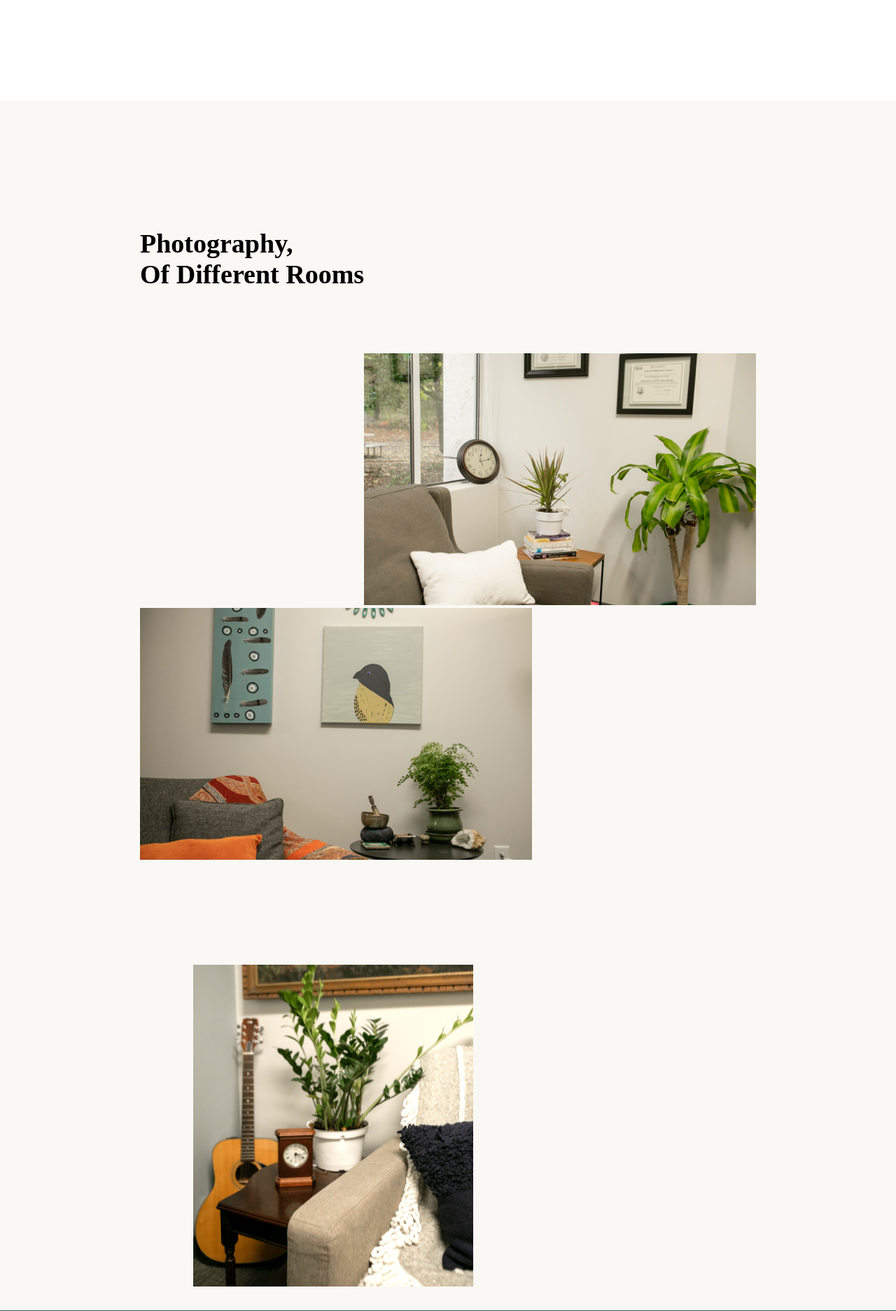
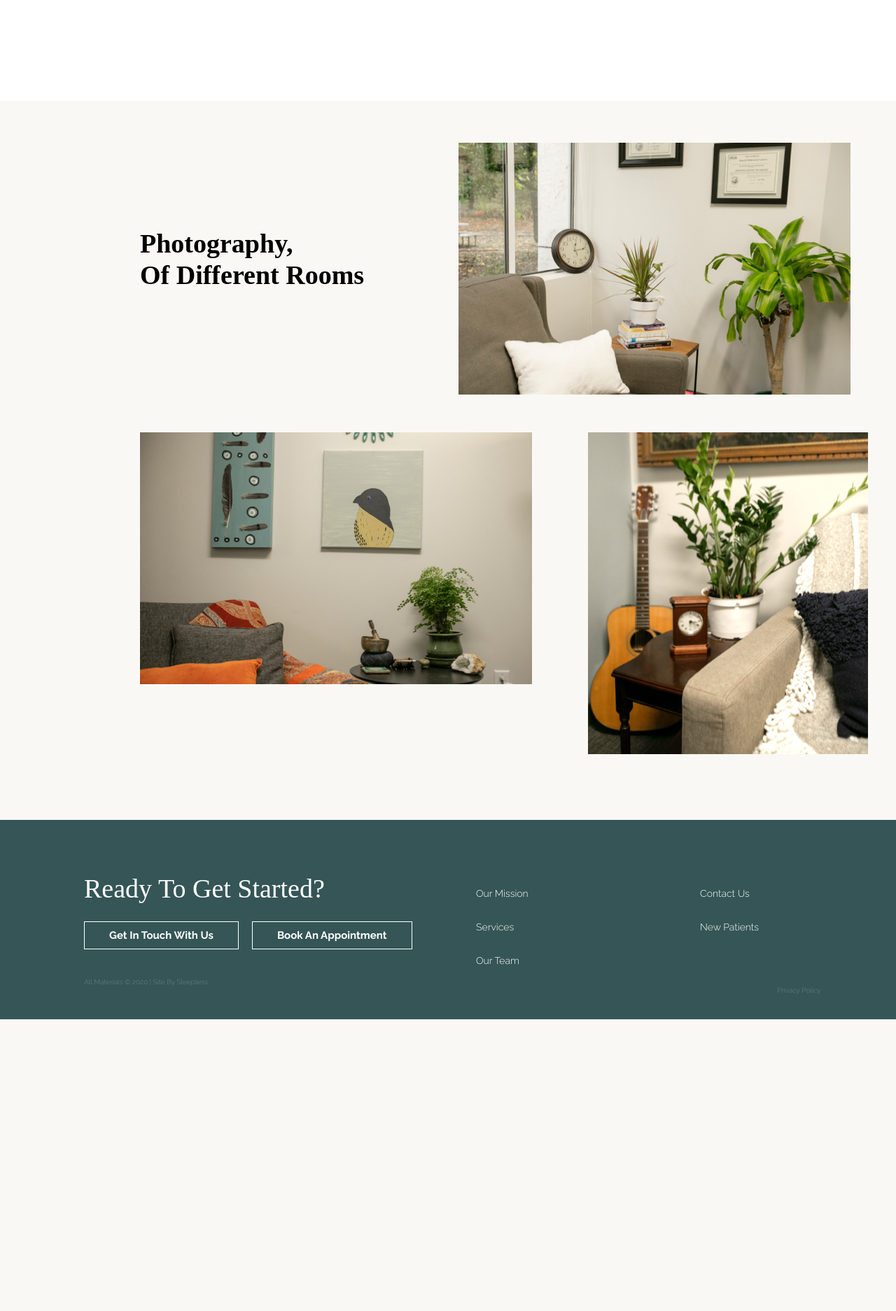
Before and after one commit to jpettett/test-2020, a PHP site: page / in a window 1280 px wide; the page is wider, and only the part inside the window is pictured. Shown: the part 2408-4282 px from the top of that part at 70% size. After the commit the page ends 3865 px from the top of that part, so only its background shows below. Run offline with PHP 8.4, Linux system fonts and the light colour scheme; some web fonts are replaced.

Commit message:
updated css on photography of diff rooms section

```diff
--- a/test.html
+++ b/test.html
@@ -84,19 +84,18 @@
             </div>
         </section>
         <section class="photography">
-            <h1 class="room-photography-title">Photography,<br> Of Different Rooms</h1>
-            <div class="section-top-row">
-                <img src="media/photo-1549737328-8b9f3252b927 copy 6.png" alt="">
-            </div>
-            <!-- <div class="section-bottom-row"> -->
+                <h1 class="room-photography-title">Photography,<br> Of Different Rooms</h1>
+                <img class="office-plant-photo" src="media/photo-1549737328-8b9f3252b927 copy 6.png" alt="">
                 <img class="bird-office-photo" src="media/photo-1549737328-8b9f3252b927 copy 7.png" alt="">
                 <img class="guitar-office-photo" src="media/photo-1549737328-8b9f3252b927 copy 8.png" alt="">
-            <!-- </div> -->
         </section>
         <footer>
-            <h1 class="footer-section-title">Ready To Get Started?</h1>
-            <button class="get-in-touch-button">Get In Touch With Us</button>
-            <button class="book-appointment-button">Book An Appointment</button>
+            <div>
+                <h1 class="footer-section-title">Ready To Get Started?</h1>
+                <button class="get-in-touch-button">Get In Touch With Us</button>
+                <button class="book-appointment-button">Book An Appointment</button>
+                <h4 class="copyright">All Materials © 2020 | Site By Sleepless</h4>
+            </div>
             <div class="footer-list">
                 <ul>
                     <li class="footer-anchors"><a rel="nofollow" href="#">Our Mission</a></li>
--- a/test.styles.css
+++ b/test.styles.css
@@ -196,17 +196,22 @@ ul.nav-list li a {
     padding-top: 110px;
 }
 
-
 .photography {
-    padding-left: 200px;
-    padding-right: 200px;
+     padding-left: 200px;
+     padding-bottom: 60px;
 }
 
 .room-photography-title {
-    display: inline-block;
+    float: left;
     font-family: 'Jomolhari', serif;
     font-size: 38px;
     padding-top: 150px;
+    padding-right: 135px;
+    line-height: 1.2;
+}
+
+.office-plant-photo {
+    padding-top: 60px;
 }
 
 .section-top-row {
@@ -220,11 +225,12 @@ ul.nav-list li a {
 }
 
 .bird-office-photo {
-    padding-bottom: 96px;
+    padding-bottom: 100px;
 }
 
 footer {
-    display: flex;
+    display: grid;
+    grid-template-columns: 2fr 1fr 1fr;
     background-color: #355556;
     color: white;
     bottom: 0;
@@ -244,8 +250,8 @@ footer {
     padding-left: 120px;
 }
 
+
 .book-appointment-button {
-    align-self: flex-end;
     font-family: 'Raleway', sans-serif;
     font-size: 15px;
     font-weight: bold;
@@ -254,7 +260,7 @@ footer {
     padding: 10px 35px 10px 35px;
     border: 1px solid #FFFFFF;
     margin-left: 15px;
-    margin-bottom: 70px;
+    /* margin-bottom: 70px; */
 }
 
 .book-appointment-button:hover {
@@ -264,7 +270,6 @@ footer {
 }
 
 .get-in-touch-button {
-    align-self: flex-end;
     font-family: 'Raleway', sans-serif;
     font-size: 15px;
     font-weight: bold;
@@ -272,8 +277,7 @@ footer {
     background-color: #355556;
     padding: 10px 35px 10px 35px;
     border: 1px solid #FFFFFF;
-    margin-left: -390px;
-    margin-bottom: 70px;
+    margin-left: 120px;
 }
 
 .get-in-touch-button:hover {
@@ -282,17 +286,26 @@ footer {
     cursor: pointer;
 }
 
+.copyright {
+    font-family: 'Raleway', sans-serif;
+    color: rgba(255, 255, 255, 0.276);
+    font-size: 10px;
+    font-weight: 300;
+    padding-top: 28px;
+    padding-left: 120px
+}
+
 .footer-list, .footer-list-two {
     padding-top: 80px;
 }
 
 .footer-list-two li a {
-    margin-left: 150px;
     text-decoration: none;
     font-family: 'Raleway', sans-serif;
     font-size: 14px;
     color: #FFFFFF;
 }
+
 
 .footer-anchors {
     padding-bottom: 30px;
@@ -303,13 +316,13 @@ footer {
     font-family: 'Raleway', sans-serif;
     font-size: 14px;
     color: #FFFFFF;
-    margin-left: 300px;
 }
 
 .privacy-policy {
     font-family: 'Raleway', sans-serif;
+    color: rgba(255, 255, 255, 0.276);
     font-size: 10px;
     font-weight: 300;
-    float: right;
     padding-top: 30px;
+    padding-left: 150px
 }
```
